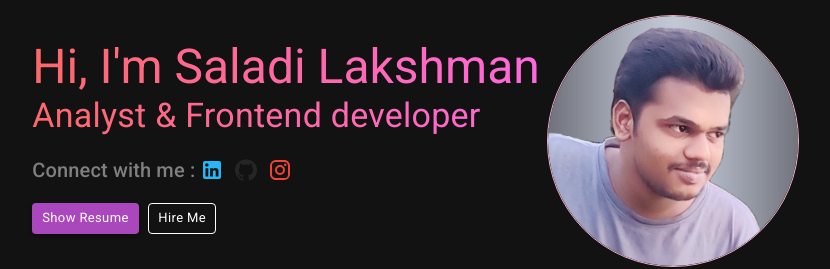
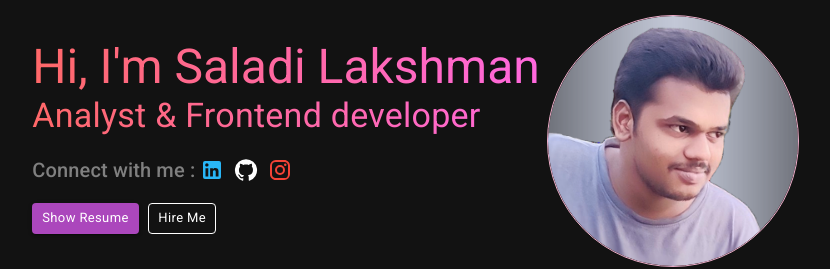
Before and after one commit to saladilakshman/portfolio-website, a React (Vite) app: page / in a window 1280 px wide. Shown: the top 269 px of the page, without its empty margins (225-1055 px from the left). Built offline with nearby package versions, Linux system fonts and the light colour scheme.

Commit message:
added night

```diff
--- a/src/App.jsx
+++ b/src/App.jsx
@@ -175,7 +175,7 @@ function App() {
                   <LinkedInIcon />
                 </IconButton>
                 <IconButton
-                  sx={{ color: "#252525" }}
+                  sx={{ color: isnight ? "white" : "#252525" }}
                   size="small"
                   component="a"
                   onClick={() =>
```
Also changed, not shown: 1 other file (tests, documents, lock files or other folders).
